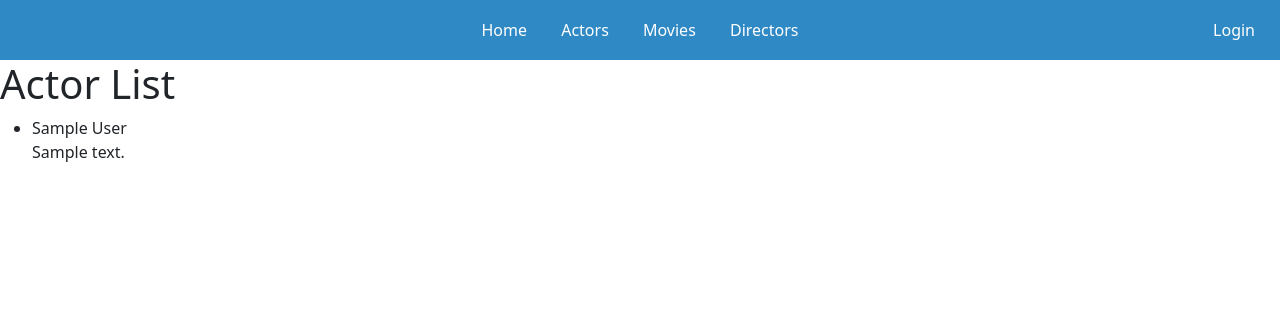
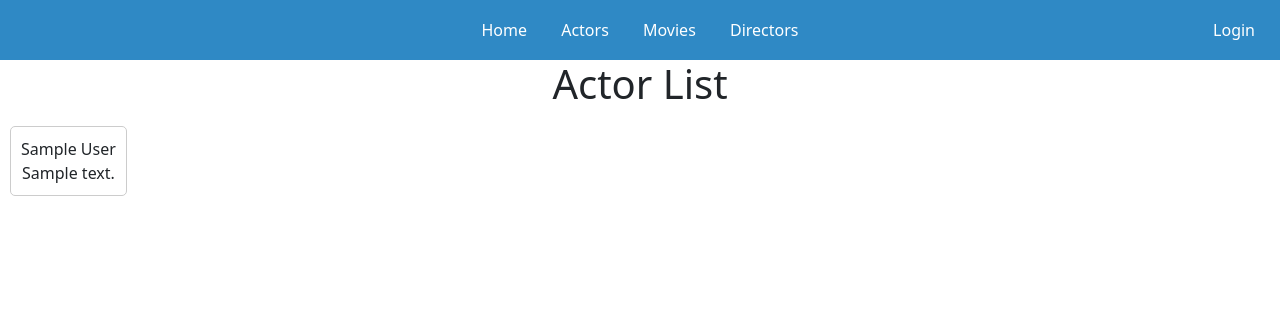
Before and after one commit to Yuruch/movie-site, a Django app: template templates/movie/actor_list.html in a window 1280 px wide. Shown: the top 320 px of the page. Run offline with Django 5.2, Linux system fonts and the light colour scheme; the template is opened without the code that fills it: most values are stand-ins (such as "Sample title", 1, 10 or a date in 2020).

Commit message:
refactor: add styles for list views

```diff
--- a/static/css/style.css
+++ b/static/css/style.css
@@ -54,3 +54,22 @@ nav .auth-links span {
 .content {
   padding-top: 60px;
 }
+
+.centered-heading {
+    text-align: center;
+}
+
+.item-list {
+    list-style-type: none;
+    padding: 0;
+}
+
+.item {
+    display: inline-block;
+    margin: 10px;
+    border: 1px solid #ccc;
+    padding: 10px;
+    border-radius: 5px;
+    text-align: center;
+    cursor: pointer;
+}
```
